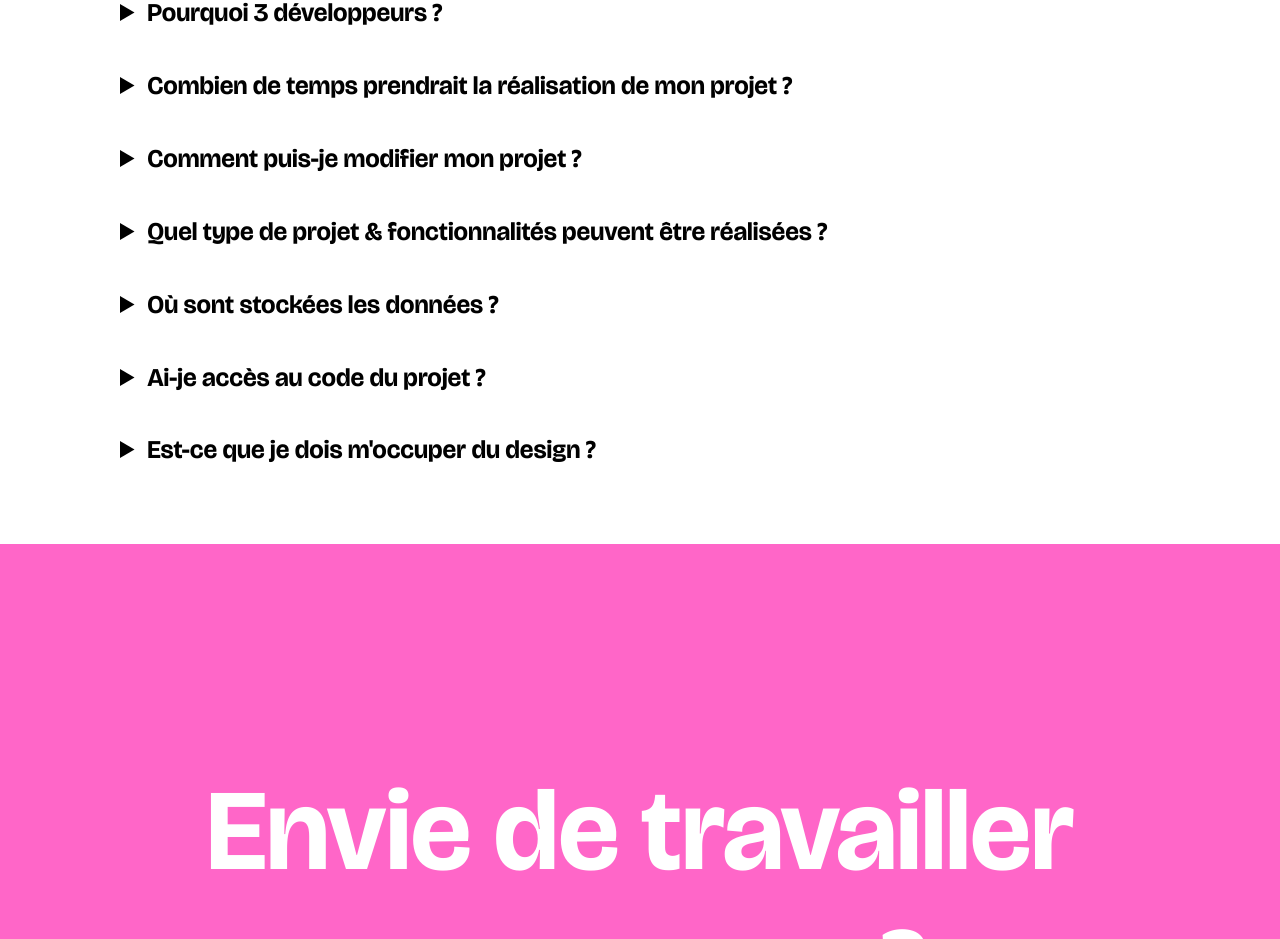
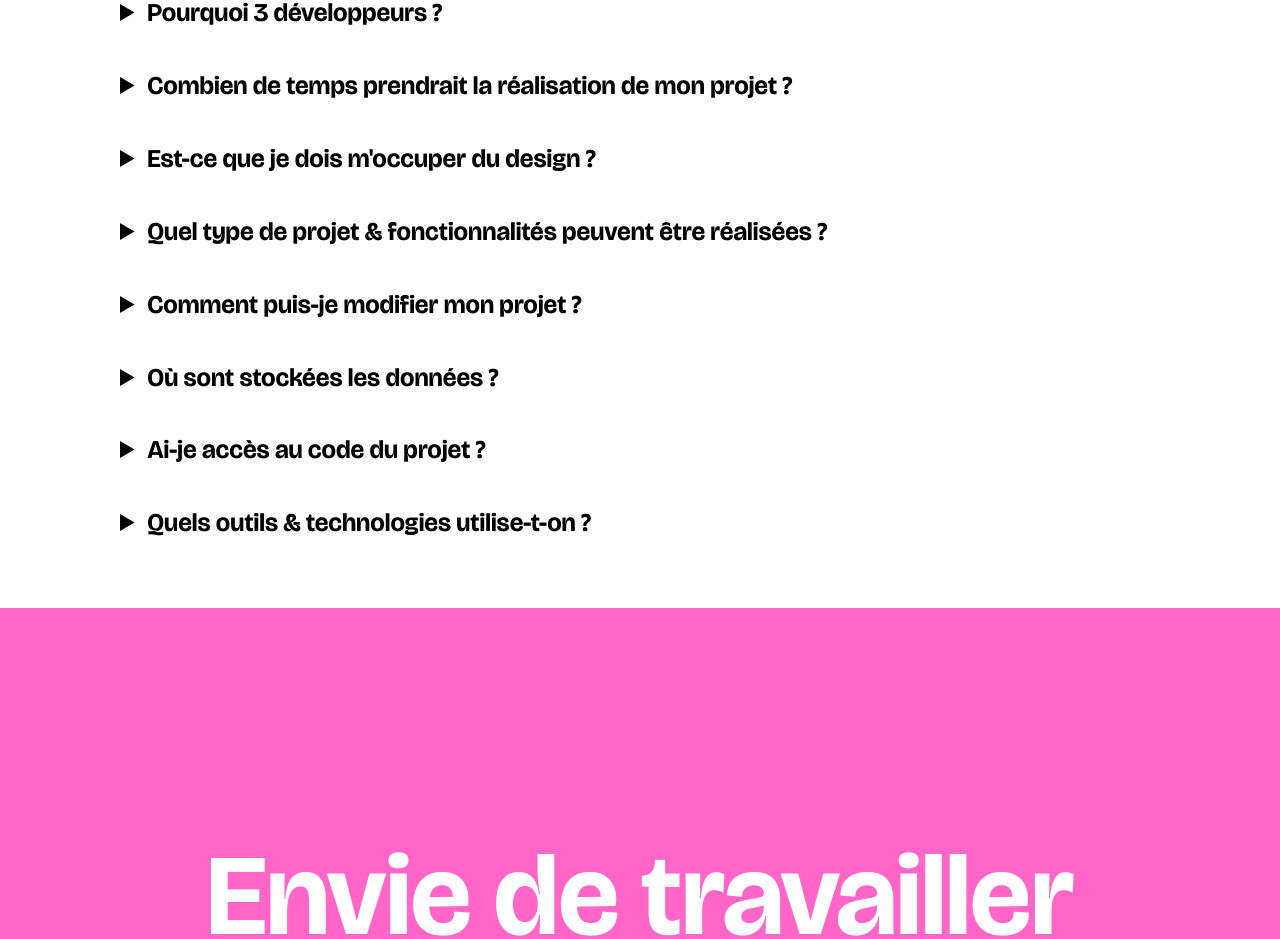
Before and after one commit to les3dev/website, a SvelteKit app: page / in a window 1280 px wide. Shown: the part 3313-4252 px from the top of the page. Built offline with nearby package versions, Linux system fonts and the light colour scheme; a web font is replaced by a local one.

Commit message:
feat(landing): update faq

```diff
--- a/src/routes/+page.svelte
+++ b/src/routes/+page.svelte
@@ -112,16 +112,21 @@
         résultats de l'avancement au fur et à mesure. <a href="mailto:contact@les3.dev">Contactez-nous</a> dès maintenant pour avoir une estimation !
     </details>
     <details>
-        <summary>Comment puis-je modifier mon projet ?</summary>
-        Dans un soucis de transparence, nous vous fournirons toujours le code source du projet, vous seul.e en serez propriétaire. Si vous voulez modifier votre
-        projet, vous pouvez refaire appel à nous quand vous voulez ou même à d'autres developpeur.ses. Nous pouvons également développer des solutions afin que vous
-        puissiez facilement faire évoluer votre produit comme une interface d'admin adaptée à vos besoin par exemple.
+        <summary>Est-ce que je dois m'occuper du design ?</summary>
+        La plupart des projets ne nécéssitent pas uniquement du code, mais également du design. Nous nous occupons de cette partie également la plupart du temps.
+        Cependant, nous pouvons nous adapter en fonction de votre existent (identité visuelle, logo, etc.) et vos besoins personnels.
     </details>
     <details>
         <summary>Quel type de projet & fonctionnalités peuvent être réalisées ?</summary>
         Probablement tout ce que vous pourriez imaginer. Avec nos 10 ans d'experiences, on a rencontrés beaucoup de problèmes et tout autant de solution. Nous avons
         réalisés un grand nombre d'applications ou de sites avec des fonctionnalités très différentes (realtime, collaboration, 3D). On avons créé des produits sur
         le long terme, des MVPs pour des startups mais également pour de plus grands organismes comme Decathlon, BNP Paribas ou la base spaciale.
+    </details>
+    <details>
+        <summary>Comment puis-je modifier mon projet ?</summary>
+        Dans un soucis de transparence, nous vous fournirons toujours le code source du projet, vous seul.e en serez propriétaire. Si vous voulez modifier votre
+        projet, vous pouvez refaire appel à nous quand vous voulez ou même à d'autres developpeur.ses. Nous pouvons également développer des solutions afin que vous
+        puissiez facilement faire évoluer votre produit comme une interface d'admin adaptée à vos besoin par exemple.
     </details>
     <details>
         <summary>Où sont stockées les données ?</summary>
@@ -134,9 +139,9 @@
         soyez propriétaire du projet et que vous puissiez le faire évoluer comme bon vous semble.
     </details>
     <details>
-        <summary>Est-ce que je dois m'occuper du design ?</summary>
-        La plupart des projets nécéssitent ne sont pas uniquement du code, mais également du design. Nous nous occupons de cette partie également pour la majorité
-        de nos projets. Cependant, nous pouvons nous adapter en fonction de votre existent (identité visuelle, logo, etc.) et vos besoins personnels.
+        <summary>Quels outils & technologies utilise-t-on ?</summary>
+        Nous privilegons autant que possible les technologies matures et si possible open-source pour créer des projets durables et performants. Nous avons quelques
+        préférences mais nous nous adaptons en fonction des besoins du projet.
     </details>
 </section>
 <section id="contact" class="center">
```
